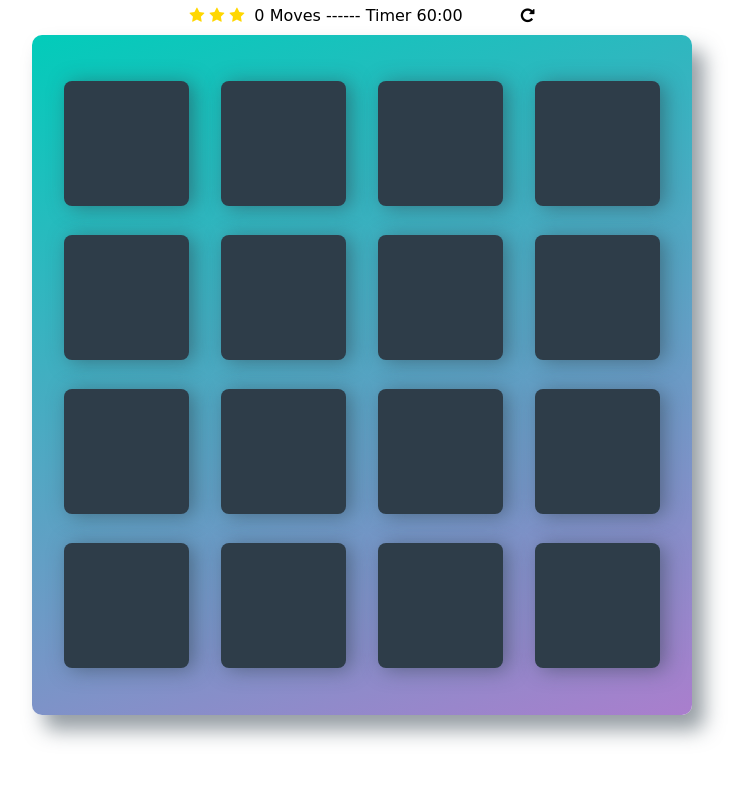
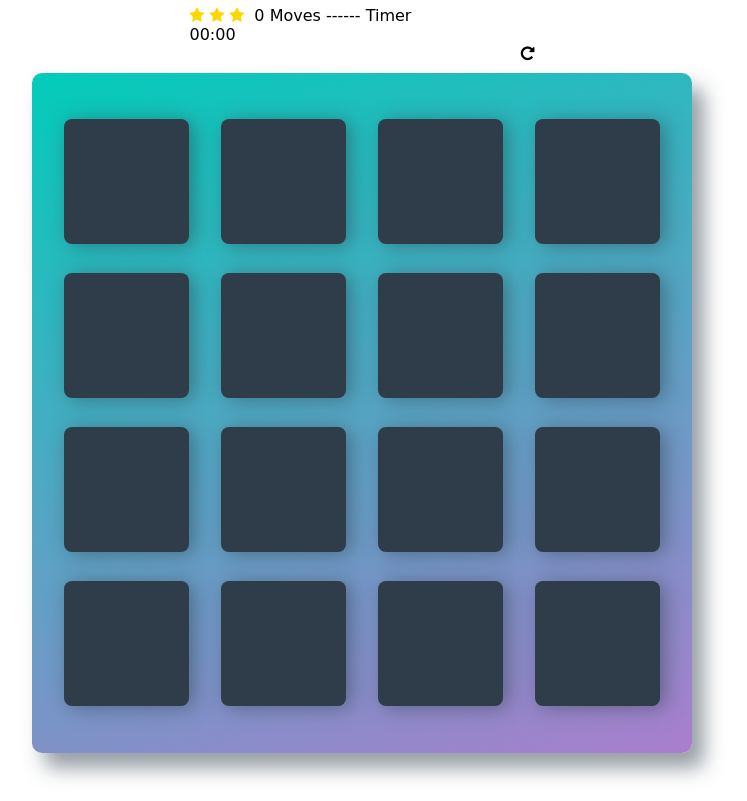
Before and after one commit to carolever9/memory-game, a plain HTML site: page index.html in a window 1280 px wide. Shown: the part 80-881 px from the top of the page, without its empty margins (278-1025 px from the left). Before the commit the page ends 843 px from the top, so only its background shows below. Drawn offline with nearby package versions, Linux system fonts and the light colour scheme; a web font is replaced by a local one.

Commit message:
feat: Change span class to div id for "timer"

```diff
--- a/index.html
+++ b/index.html
@@ -27,7 +27,7 @@
 
         	<span class="moves">0</span> Moves ------ Timer
 
-			<span class="timer">60:00</span>
+			<div id="timer">00:00</div>
 
             <div class="restart">
         		<i class="fa fa-repeat"></i>
```
